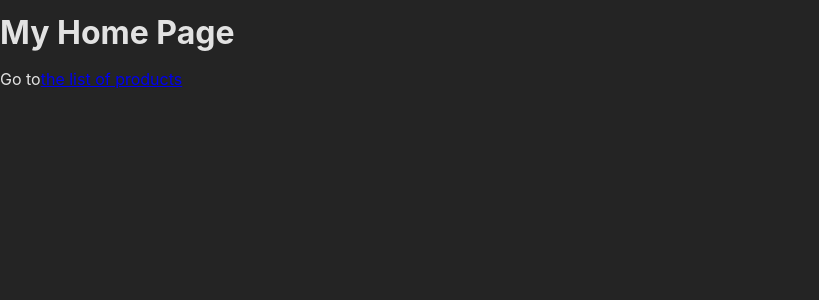
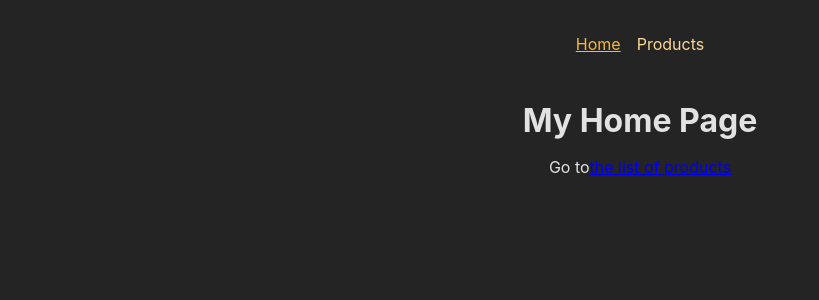
Before and after one commit to braverokmc79/macaronics-react-udemy-ex20, a React (Create React App) app: page / in a window 1280 px wide. Shown: the top 300 px of the page, without its empty margins (0-819 px from the left). Built offline with nearby package versions, Linux system fonts and the light colour scheme.

Commit message:
331. 네비게이션 링크 사용하기(NavLink)

```diff
--- a/src/App.js
+++ b/src/App.js
@@ -1,14 +1,19 @@
 import { BrowserRouter , Routes, Route } from "react-router-dom";
 import HomePage from "./pages/Home";
 import ProductsPage from "./pages/Products";
+import RootLayout from "./pages/Root";
+import ErrorPage from './pages/Error';
 
 
 function App(){
   return(
     <BrowserRouter>
       <Routes>
-        <Route path="/" element={<HomePage />}  />
-        <Route path="/products" element={<ProductsPage />}  />
+        <Route path="/" element={<RootLayout />}  >
+            <Route path="/" element={<HomePage />}  />
+            <Route path="/products" element={<ProductsPage />}  />
+        </Route>
+        <Route path="*" element={<ErrorPage />}  />
       </Routes>
     </BrowserRouter>
   );
--- /dev/null
+++ b/src/components/MainNavigation.js
@@ -0,0 +1,15 @@
+import { NavLink, useMatch } from "react-router-dom";
+import classes from './MainNavigation.module.css';
+
+function MainNavigation(){
+    return <header className={classes.header}>
+        <nav>
+            <ul className={classes.list}>
+                <li><NavLink to="/" className={useMatch("/") ?classes.active :undefined  }  >Home</NavLink></li>
+                <li><NavLink to="/products" className={useMatch("/products") ?classes.active :undefined} >Products</NavLink></li>
+            </ul>
+        </nav>
+    </header>
+}
+
+export default MainNavigation;
--- /dev/null
+++ b/src/components/MainNavigation.module.css
@@ -0,0 +1,28 @@
+.header {
+    max-width: 60rem;
+    margin: auto;
+    padding: 2rem;
+    display: flex;
+    justify-content: center;
+  }
+
+  .list {
+    display: flex;
+    gap: 1rem;
+  }
+
+  .list a {
+    text-decoration: none;
+    color: var(--color-primary-400);
+  }
+
+  .list a:hover,
+  .list a.active {
+    color: var(--color-primary-800);
+    text-decoration: underline;
+  }
+
+  .active {
+    color: var(--color-primary-800);
+    text-decoration: underline;
+  }
--- a/src/index.css
+++ b/src/index.css
@@ -48,3 +48,8 @@ ul {
   margin: 0;
   padding: 0;
 }
+
+main{
+  margin:2rm auto;
+  text-align: center;
+}
--- /dev/null
+++ b/src/pages/Error.js
@@ -0,0 +1,17 @@
+import React from 'react'
+import MainNavigation from './../components/MainNavigation';
+
+function ErrorPage() {
+  return (
+    <>
+     <MainNavigation />
+     <main>
+        <h1>에러 발생됨!</h1>
+        <p>이 페이지를 찾을 수 없습니다!</p>
+     </main>
+
+    </>
+  )
+}
+
+export default ErrorPage
--- a/src/pages/Home.js
+++ b/src/pages/Home.js
@@ -1,4 +1,5 @@
 import {Link} from 'react-router-dom';
+
 
 const HomePage = () => {
   return (
@@ -11,5 +12,4 @@ const HomePage = () => {
     </>
   )
 }
-
 export default HomePage;
--- /dev/null
+++ b/src/pages/Root.js
@@ -0,0 +1,17 @@
+import {Outlet} from 'react-router-dom'
+import MainNavigation from '../components/MainNavigation';
+import classes from './Root.module.css';
+
+
+const RootLayout = () => {
+  return (
+    <>
+       <MainNavigation  />
+            <main>
+                <Outlet/>
+            </main>
+    </>
+  )
+}
+
+export default RootLayout;
```
Also changed, not shown: src/pages/Root.module.css (added).
